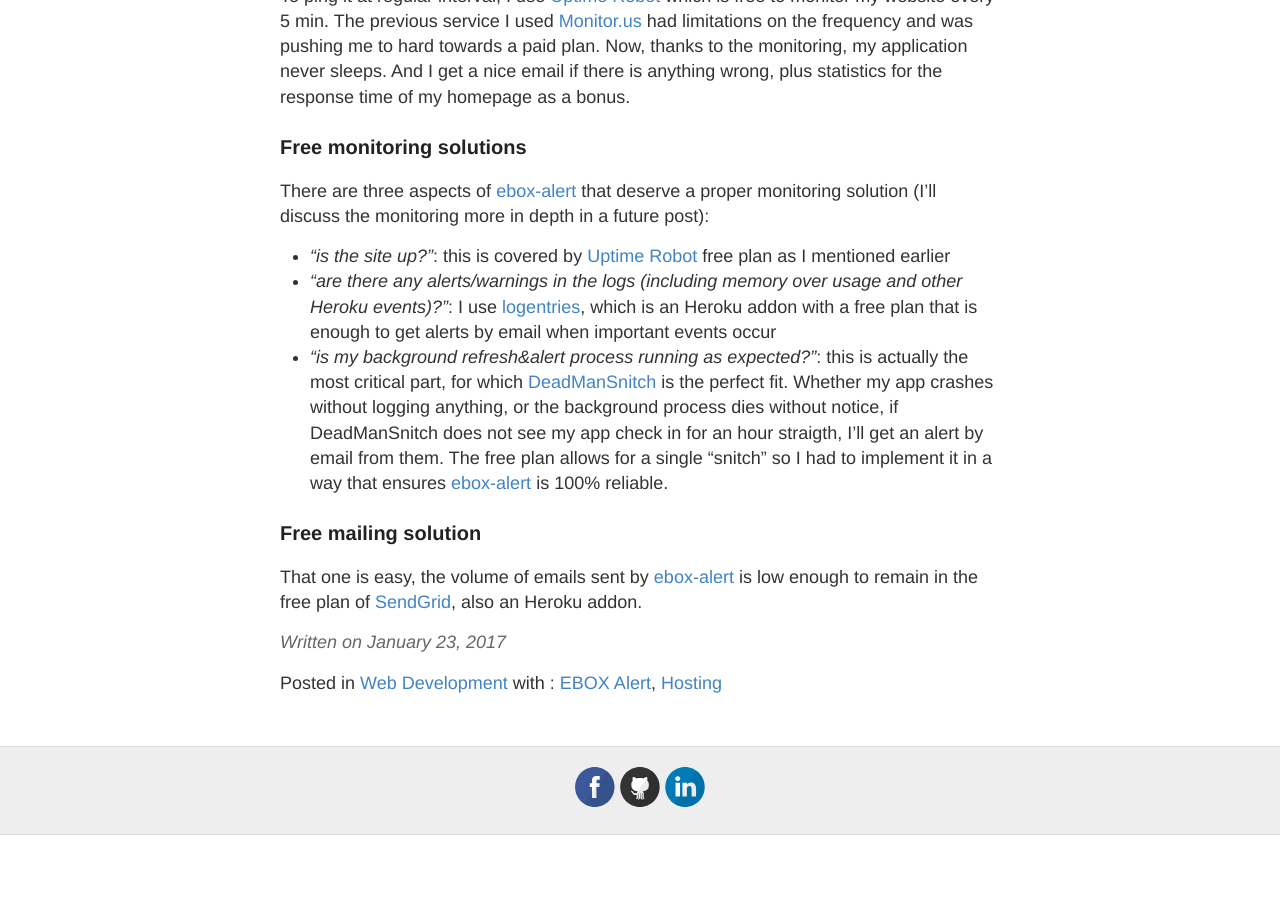
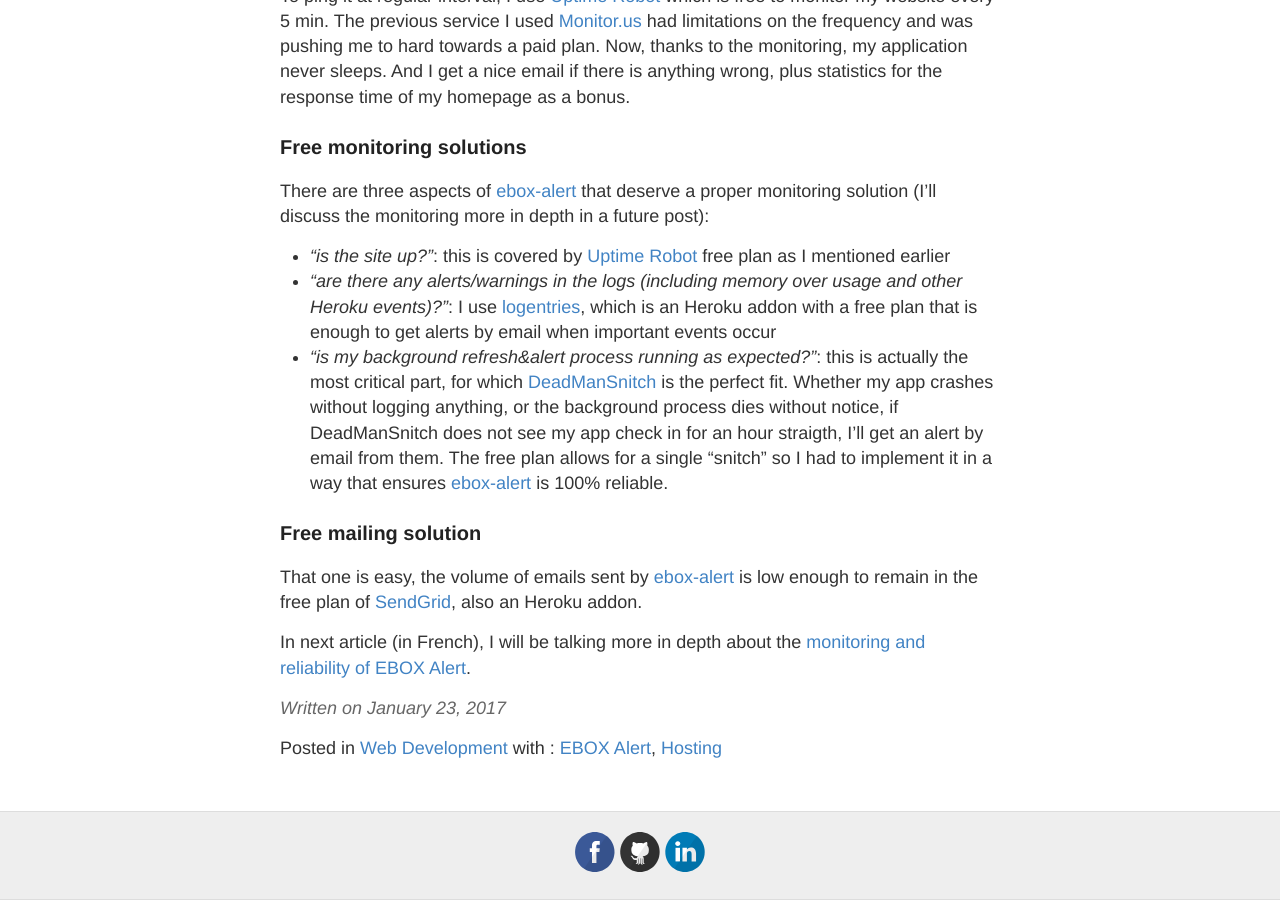
Before and after one commit to amissemer/adrienmissemer.com, a Jekyll site: the page built from _posts/2017-01-23-ebox-alert-3.md, in a window 1280 px wide and 900 px high, scrolled down 1729 px. Built offline with Jekyll 4.4.1, drawn with Linux system fonts in a browser that asks for light colours; before the commit the page ends 2564 px from its top, so only the background shows below that.

Commit message:
2017-01-23-ebox-alert-3.md mis à jour

```diff
--- a/_posts/2017-01-23-ebox-alert-3.md
+++ b/_posts/2017-01-23-ebox-alert-3.md
@@ -51,5 +51,6 @@
 
 That one is easy, the volume of emails sent by [ebox-alert] is low enough to remain in the free plan of [SendGrid](https://app.sendgrid.com/), also an Heroku addon.
 
+In next article (in French), I will be talking more in depth about the [monitoring and reliability of EBOX Alert]({% post_url 2017-01-24-ebox-alert-monitoring %}).
 
 [ebox-alert]: http://www.ebox-alert.ca "ebox-alert.ca"
```
